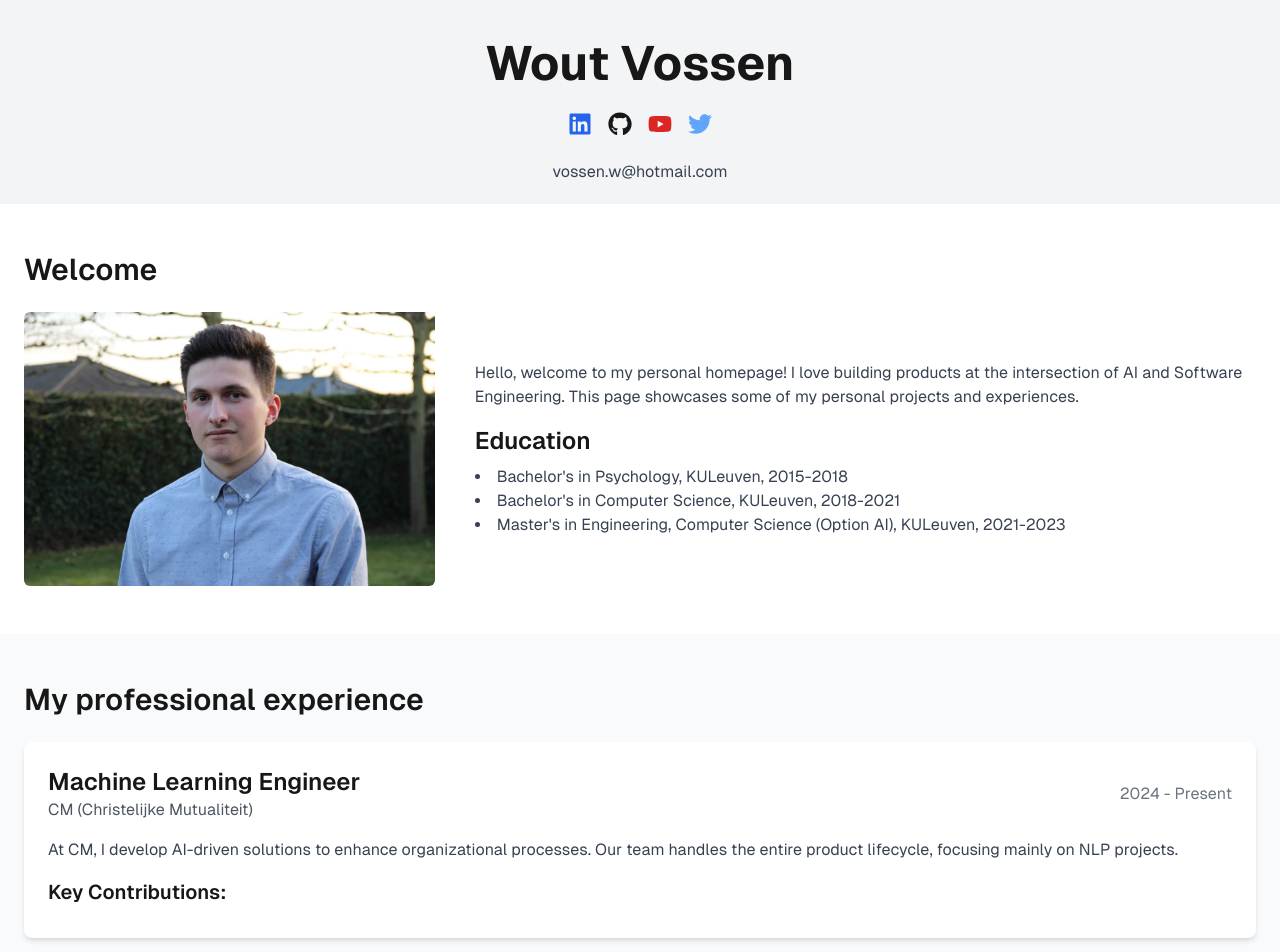
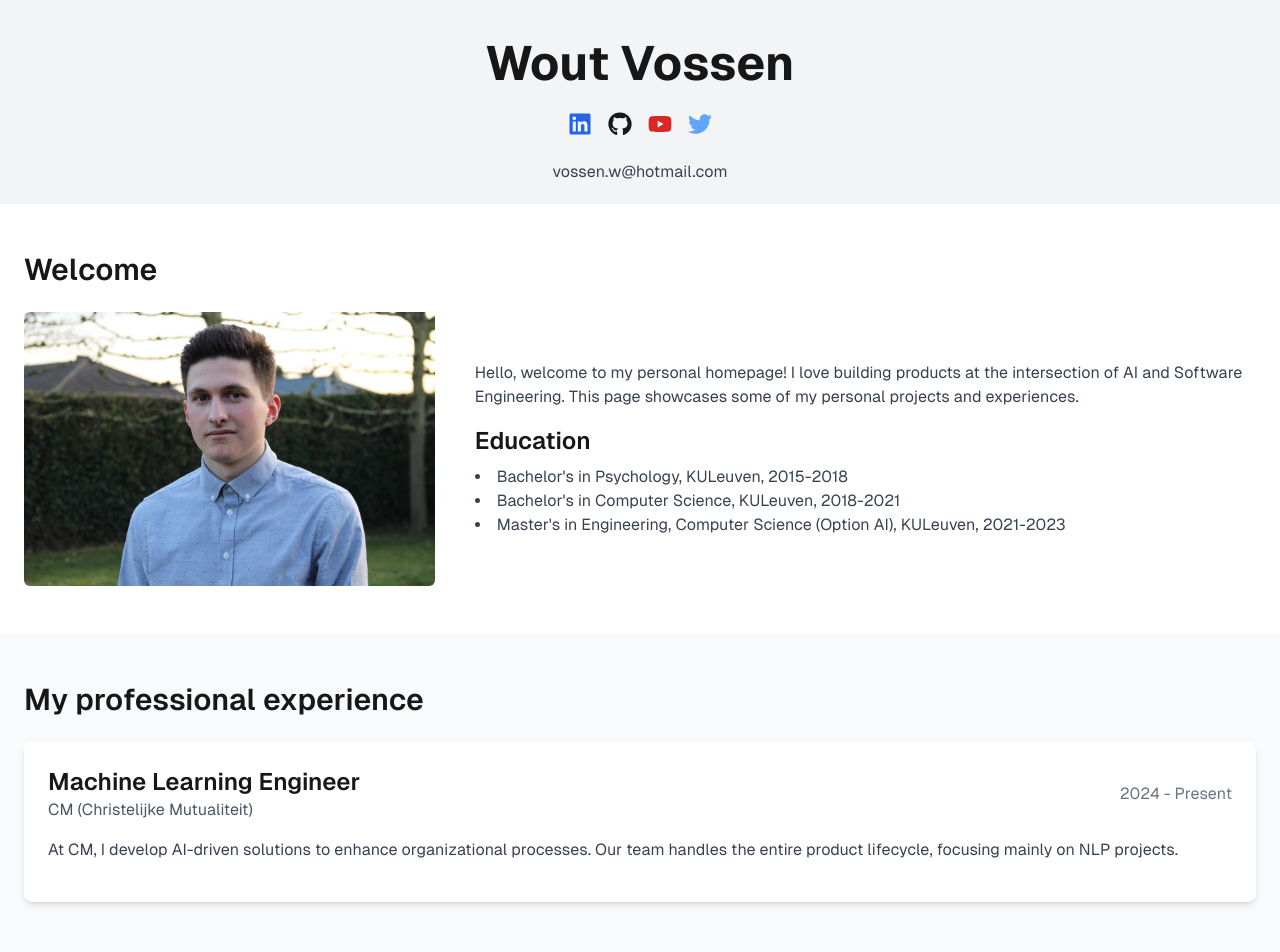
Before and after one commit to vossenwout/vossenwout.github.io, a Next.js app: page / in a window 1280 px wide. Shown: the top 952 px of the page. Built offline with nearby package versions, Linux system fonts and the light colour scheme.

Commit message:
Update page.tsx

```diff
--- a/src/app/page.tsx
+++ b/src/app/page.tsx
@@ -157,7 +157,6 @@ export default function Home() {
               At CM, I develop AI-driven solutions to enhance organizational processes. Our team
               handles the entire product lifecycle, focusing mainly on NLP projects.
             </p>
-            <h4 className="text-xl font-semibold mb-2">Key Contributions:</h4>
           </div>
         </div>
       </section>
```
